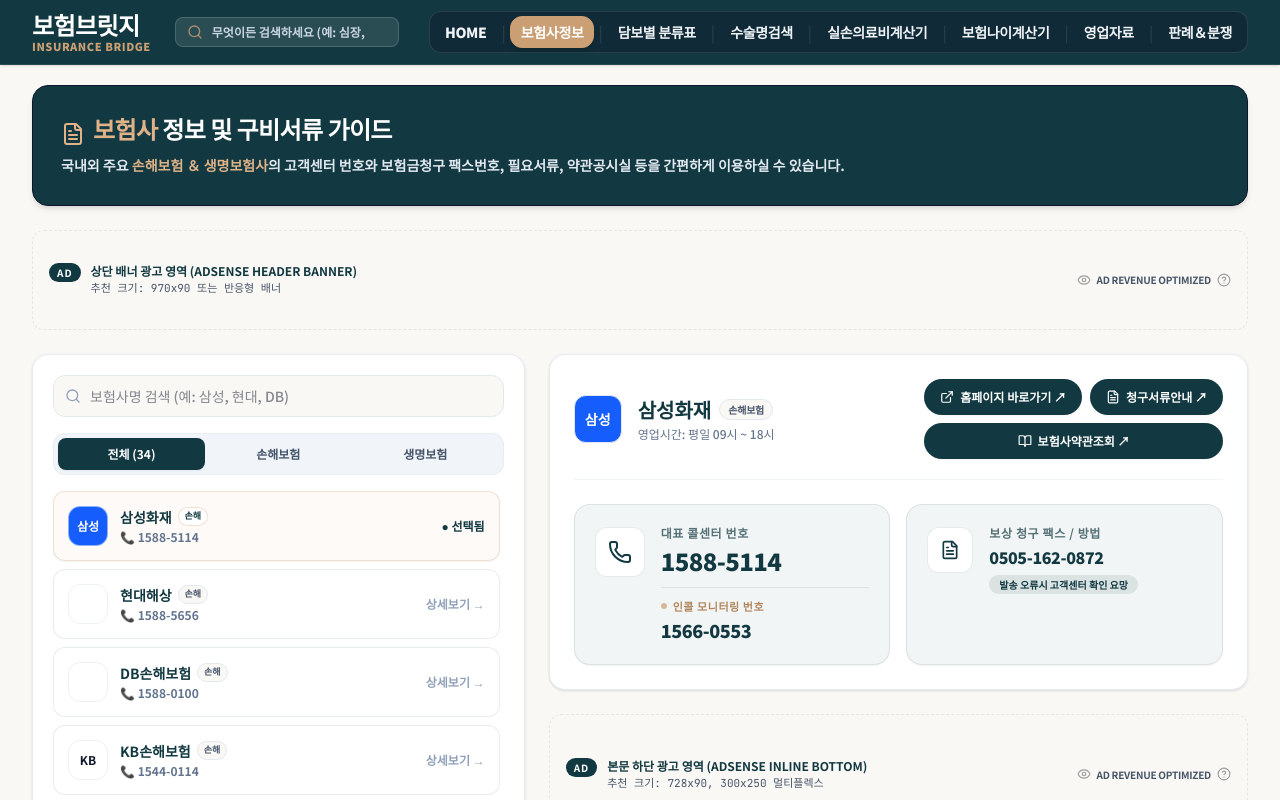
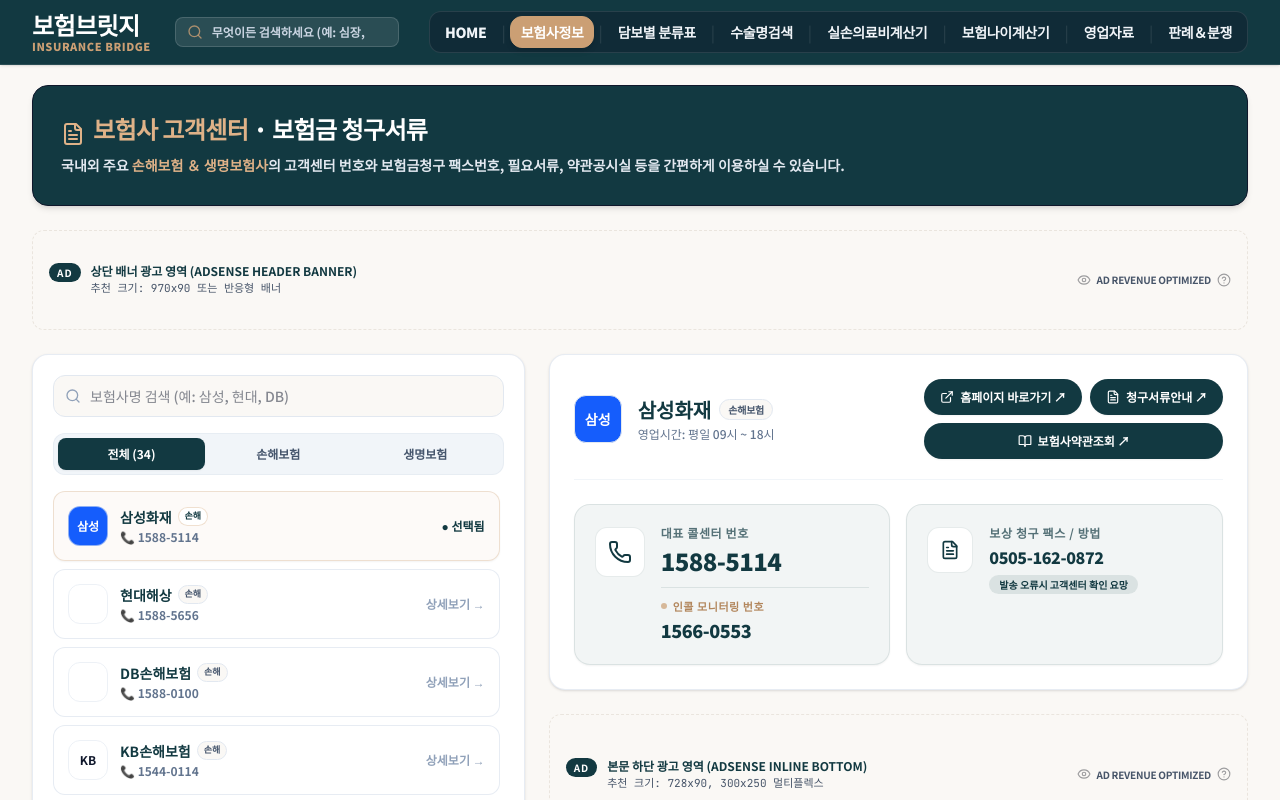
Before and after one commit to wldnd5299-byte/-, a React (Vite) app: page / in a window 1280 px wide. Both pictures are taken after a click on the button "보험사정보". Shown: the top 800 px of the page. Built offline with nearby package versions, Linux system fonts and the light colour scheme.

Commit message:
Update ClaimForms.tsx

```diff
--- a/src/components/ClaimForms.tsx
+++ b/src/components/ClaimForms.tsx
@@ -184,7 +184,7 @@
         <div className="relative z-10">
           <h2 className="text-lg sm:text-xl md:text-2xl font-black text-white tracking-tight break-keep leading-tight">
             <FileText className="w-5 h-5 sm:w-6 sm:h-6 text-amber-400 inline-block mr-2 align-text-bottom shrink-0" />
-            <span className="text-amber-400">보험사</span> 정보 및 구비서류 가이드
+            <span className="text-amber-400">보험사 고객센터</span> · 보험금 청구서류
           </h2>
           <p className="text-xs md:text-sm text-slate-200 mt-2 leading-relaxed font-semibold break-keep">
             국내외 주요 <span className="text-amber-400 font-bold">손해보험 ＆ 생명보험사</span>의 고객센터 번호와 보험금청구 팩스번호, 필요서류, 약관공시실 등을 간편하게 이용하실 수 있습니다.
```
